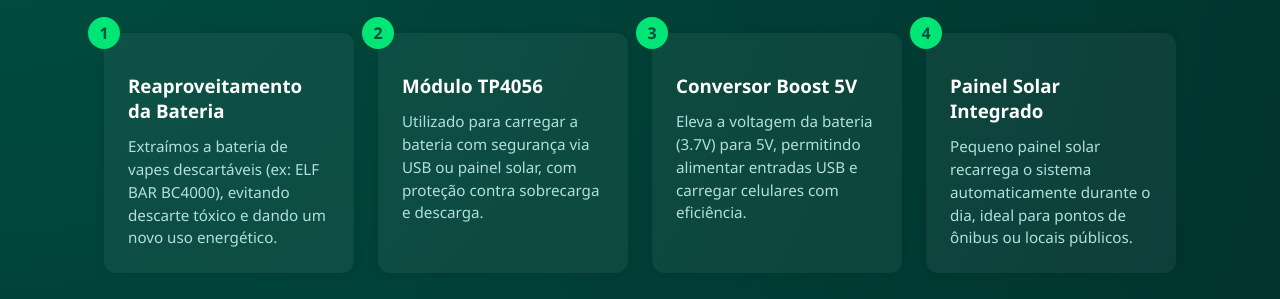
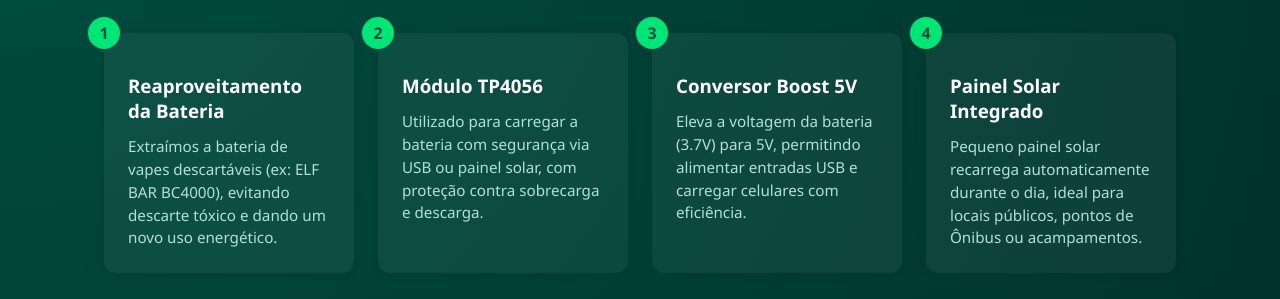
Before and after one commit to minu1123/receita_federal, a React (Vite) app: page / in a window 1280 px wide. Shown: the part 1340-1639 px from the top of the page. Built offline with nearby package versions, Linux system fonts and the light colour scheme.

Commit message:
alterçao descriçao

```diff
--- a/src/components/About.tsx
+++ b/src/components/About.tsx
@@ -35,7 +35,7 @@ const About: React.FC = () => {
             <div className="card-number">4</div>
             <h3>Painel Solar Integrado</h3>
             <p>
-              Pequeno painel solar recarrega o sistema automaticamente durante o dia, ideal para pontos de ônibus ou locais públicos.
+              Pequeno painel solar recarrega automaticamente durante o dia, ideal para locais públicos, pontos de Ônibus ou acampamentos.
             </p>
           </div>
         </div>
```
